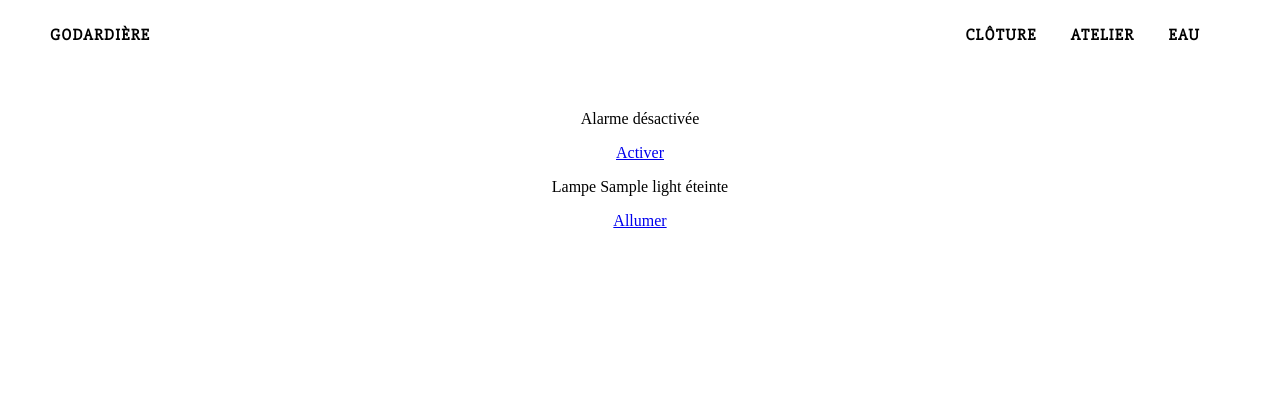
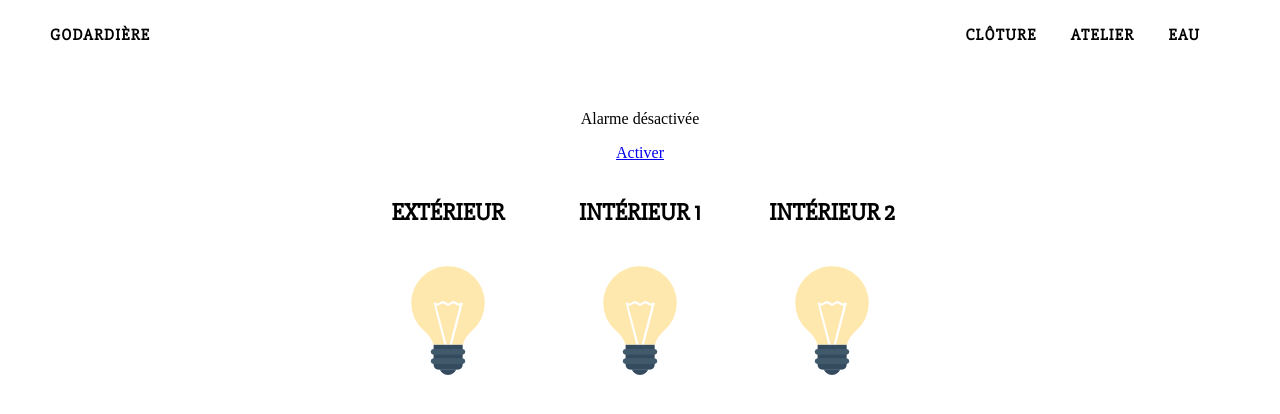
Before and after one commit to tartopum/atelier, a Flask app: template atelier/templates/workshop.html in a window 1280 px wide. Shown: the top 414 px of the page. Run offline with Flask 2, Linux system fonts and the light colour scheme; the template is opened without the code that fills it: most values are stand-ins (such as "Sample title", 1, 10 or a date in 2020); parts of the project's set-up code (start-up, migrations or seed data) failed here and were passed over.

Commit message:
Add icons for light states

```diff
--- a/atelier/static/style.css
+++ b/atelier/static/style.css
@@ -1,6 +1,11 @@
 body {
     margin: 0;
     padding: 0;
+}
+
+h1, h2 {
+    font-family: Slabo, Helvetica, Arial, sans-serif;
+    text-transform: uppercase;
 }
 
 header {
@@ -51,14 +56,9 @@ header .nav  ul li.active {
     text-align: center;
 }
 
-.fence h2 {
-    font-family: Slabo, Helvetica, Arial, sans-serif;
-    text-transform: uppercase;
-}
-
-.arduino-404 h1 {
-    font-family: Slabo, Helvetica, Arial, sans-serif;
-    text-transform: uppercase;
+#workshop-wrapper .lights > div {
+    display: inline-block;
+    margin: 0 30px;
 }
 
 .arduino-404 h1 img {
--- a/atelier/templates/fence.html
+++ b/atelier/templates/fence.html
@@ -1,6 +1,6 @@
 {% extends "layout.html" %}
 {% block content %}
-<div class="fence">
+<div id="fence-wrapper">
     {% if state["state"] == "1" %}
         <h2>Clôture allumée</h2>
         <a href="{{ url_for('fence.activate', on="0") }}">
--- a/atelier/templates/workshop.html
+++ b/atelier/templates/workshop.html
@@ -1,5 +1,6 @@
 {% extends "layout.html" %}
 {% block content %}
+<div id="workshop-wrapper">
     {% if alarm["listen"] == "1" %}
         <p>Alarme en écoute</p>
         <p><a href="{{ url_for('alarm.listen', on="0") }}">Désactiver</a></p>
@@ -11,13 +12,46 @@
         <p>Intrusion détectée !</p>
     {% endif %}
 
-    {% for k, v in lights.items() %}
-        {% if v == "1" %}
-            <p>Lampe {{ k }} allumée</p>
-            <p><a href="{{ url_for('lights.activate', n=k, on="0") }}">Eteindre</a></p>
+    <div class="lights">
+        <div>
+        {% if lights["0"] == "1" %}
+            <h2>Extérieur</h2>
+            <a href="{{ url_for('lights.activate', n=0, on="0") }}">
+                <img src="{{ url_for('static', filename='img/light_on.png') }}" alt="Extérieur allumé. Cliquer pour éteindre." />
+            </a>
         {% else %}
-            <p>Lampe {{ k }} éteinte</p>
-            <p><a href="{{ url_for('lights.activate', n=k, on="1") }}">Allumer</a></p>
+            <h2>Extérieur</h2>
+            <a href="{{ url_for('lights.activate', n=0, on="1") }}">
+                <img src="{{ url_for('static', filename='img/light_off.png') }}" alt="Extérieur éteint. Cliquer pour allumer." />
+            </a>
         {% endif %}
-    {% endfor %}
+        </div>
+        <div>
+        {% if lights["1"] == "1" %}
+            <h2>Intérieur 1</h2>
+            <a href="{{ url_for('lights.activate', n=1, on="0") }}">
+                <img src="{{ url_for('static', filename='img/light_on.png') }}" alt="Intérieur 1 allumé. Cliquer pour éteindre." />
+            </a>
+        {% else %}
+            <h2>Intérieur 1</h2>
+            <a href="{{ url_for('lights.activate', n=1, on="1") }}">
+                <img src="{{ url_for('static', filename='img/light_off.png') }}" alt="Intérieur 1 éteint. Cliquer pour allumer." />
+            </a>
+        {% endif %}
+        </div>
+        <div>
+        {% if lights["2"] == "1" %}
+            <h2>Intérieur 2</h2>
+            <a href="{{ url_for('lights.activate', n=2, on="0") }}">
+                <img src="{{ url_for('static', filename='img/light_on.png') }}" alt="Intérieur 2 allumé. Cliquer pour éteindre." />
+            </a>
+        {% else %}
+            <h2>Intérieur 2</h2>
+            <a href="{{ url_for('lights.activate', n=2, on="1") }}">
+                <img src="{{ url_for('static', filename='img/light_off.png') }}" alt="Intérieur 2 éteint. Cliquer pour allumer." />
+            </a>
+        {% endif %}
+        </div>
+    </div>
+</div>
 {% endblock %}
```
Also changed, not shown: atelier/static/img/current_off.png (deleted), atelier/static/img/current_on.png (deleted), atelier/static/img/light_off.png, atelier/static/img/light_on.png.
